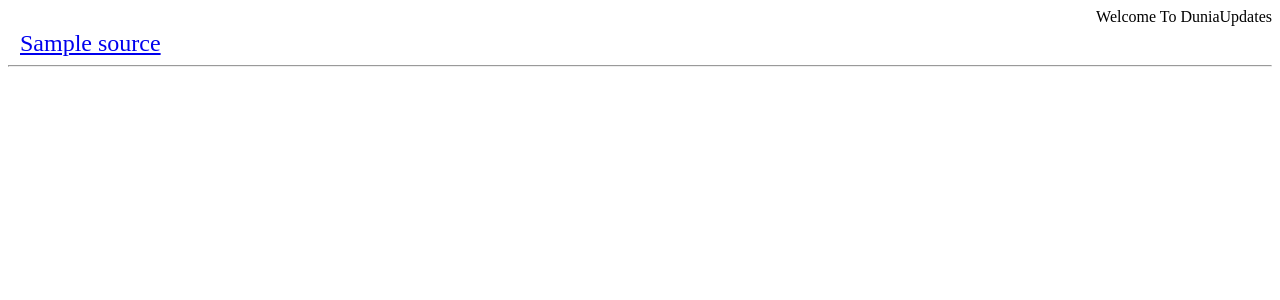
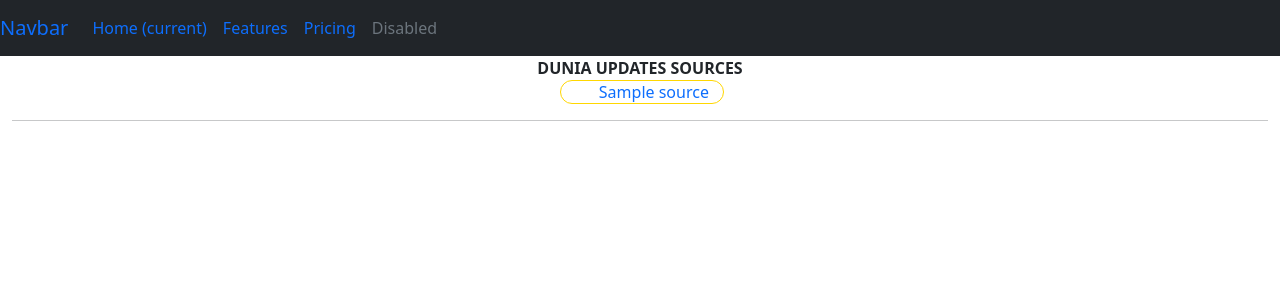
Before and after one commit to MalombaKevin/Dunia-Updates, a Flask app: template app/templates/index.html in a window 1280 px wide. Shown: the top 300 px of the page. Run offline with Flask 2, Linux system fonts and the light colour scheme; the template is opened without the code that fills it: most values are stand-ins (such as "Sample title", 1, 10 or a date in 2020).

Commit message:
style: header: adds border to news sources sites

```diff
--- a/app/models/news.py
+++ b/app/models/news.py
@@ -1,9 +1,10 @@
 class News_Source:
 
-    def __init__(self, name, url):
+    def __init__(self, name, url, description):
 
         self.name = name
         self.url = url
+        self.description = description
 
 
 # class News_Article:
--- a/app/requests.py
+++ b/app/requests.py
@@ -26,9 +26,10 @@ def process_results(news_list):
     for news_item in news_list:
         name =news_item.get('name')
         url = news_item.get('url')
+        description = news_item.get('description')
 
         if name:
-            news_object = News_Sources(name, url)
+            news_object = News_Sources(name, url, description)
             news_results.append(news_object)
 
     return news_results
--- a/app/templates/index.html
+++ b/app/templates/index.html
@@ -1,5 +1,6 @@
 <!DOCTYPE html>
 <html lang="en">
+<link rel="stylesheet" href="https://cdn.jsdelivr.net/npm/bootstrap@5.1.3/dist/css/bootstrap.min.css" integrity="sha384-1BmE4kWBq78iYhFldvKuhfTAU6auU8tT94WrHftjDbrCEXSU1oBoqyl2QvZ6jIW3" crossorigin="anonymous">
 <head>
     <meta charset="UTF-8">
     <meta http-equiv="X-UA-Compatible" content="IE=edge">
@@ -7,13 +8,29 @@
     <title>Duniapp</title>
 </head>
 <body>
-    <marquee behavior="alternate">Welcome To DuniaUpdates</marquee>
+    <nav class="navbar navbar-expand-lg navbar-primary bg-dark">
+        <a class="navbar-brand" href="#">Navbar</a>
+        <button class="navbar-toggler" type="button" data-toggle="collapse" data-target="#navbarNavAltMarkup" aria-controls="navbarNavAltMarkup" aria-expanded="false" aria-label="Toggle navigation">
+          <span class="navbar-toggler-icon"></span>
+        </button>
+        <div class="collapse navbar-collapse" id="navbarNavAltMarkup">
+          <div class="navbar-nav">
+            <a class="nav-item nav-link active" href="#">Home <span class="sr-only">(current)</span></a>
+            <a class="nav-item nav-link" href="#">Features</a>
+            <a class="nav-item nav-link" href="#">Pricing</a>
+            <a class="nav-item nav-link disabled" href="#">Disabled</a>
+          </div>
+        </div>
+      </nav>
+
+    <div class ="container-fluid" align="center">
+    <span style="font-weight: 900;">DUNIA UPDATES SOURCES</span><br>
 {% for source in news_sources %}
 
- <span style="text-align:right; font-size:X-large"> &nbsp;&nbsp;<a href="{{source.url}}">{{source.name}}</a></span>&nbsp;
+ &nbsp;<span style="margin-left: 0.4px;font-size:1rem;border:1px gold solid;border-radius:5rem;text-align:center;padding-right:0.89rem;">&nbsp;&nbsp;&nbsp;&nbsp;&nbsp;&nbsp;&nbsp;&nbsp;<a href="{{source.url}}" target="_blank" title="{{source.description}}" span style="text-decoration: none;"> {{source.name}}</a></span>
  {% endfor %}
  <hr>
-
+</div>
 
 </body>
 </html>
```
